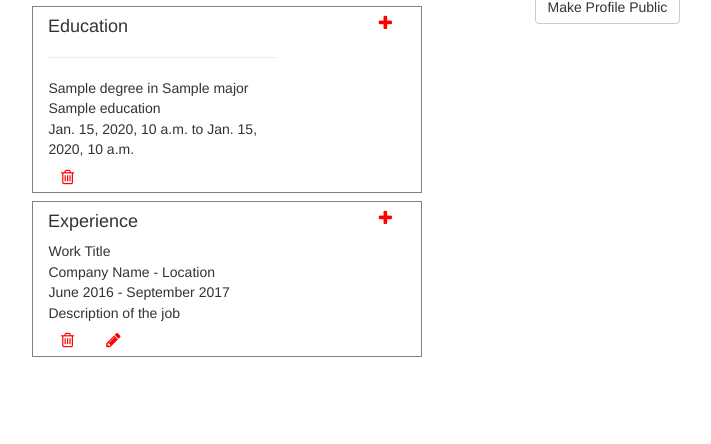
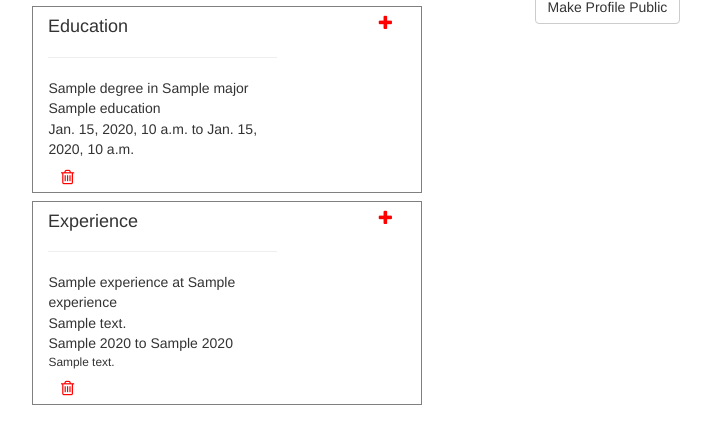
Before and after one commit to mikaelm1/jobsite, a Django app: template src/seeker/templates/seeker/profile.html in a window 1280 px wide. Shown: the part 123-567 px from the top of the page, without its empty margins (218-929 px from the left). Run offline with Django 3.2, Linux system fonts and the light colour scheme; the template is opened without the code that fills it: most values are stand-ins (such as "Sample title", 1, 10 or a date in 2020); some libraries are stand-ins or nearby versions.

Commit message:
Seeker can view job experiences on profile page

```diff
--- a/src/experience/models.py
+++ b/src/experience/models.py
@@ -1,4 +1,5 @@
 from django.db import models
+from seeker.models import Seeker
 
 
 class Experience(models.Model):
@@ -38,6 +39,7 @@ class Experience(models.Model):
     end_month = models.CharField(max_length=50, blank=True, null=True,
                                  choices=MONTHS, default=JANUARY)
     present = models.BooleanField(default=False)
+    seeker = models.ForeignKey(Seeker, on_delete=models.CASCADE)
 
     class Meta:
         db_table = 'experience'
--- a/src/experience/views.py
+++ b/src/experience/views.py
@@ -24,7 +24,7 @@ def add_experience(req):
                        job_description=job_description,
                        start_year=start_year, start_month=start_month,
                        end_year=end_year, end_month=end_month,
-                       present=present)
+                       present=present, seeker=user.seeker)
             messages.success(req, '{} was added to your profile.'.format(title))
             return redirect('/seeker/profile/{}'.format(user.id))
         else:
--- a/src/seeker/templates/seeker/profile.html
+++ b/src/seeker/templates/seeker/profile.html
@@ -37,12 +37,17 @@
         <div class="row profile">
             <div class="col-md-8">
                 <h4>Experience</h4>
-                <p>Work Title</p>
-                <p>Company Name - Location</p>
-                <p>June 2016 - September 2017</p>
-                <p>Description of the job</p>
-                <a class="btn btn-link fa fa-trash-o profile-icons" href="#" role="button"></a>
-                <a class="btn btn-link fa fa-pencil profile-icons" href="#"  role="button"></a>
+                {% for ex in experiences %}
+                    <hr>
+                    <p>{{ ex.title }} at {{ ex.company_name }} </p>
+                    <p>{{ ex.description }}</p>
+                    <p>{{ ex.start_month }}  {{ ex.start_year }} to {{ ex.end_month }} {{ ex.end_year }}</p>
+                    <p style="font-size: 85%;">{{ ex.job_description | truncatechars:300 }}</p>
+                    <form action="/education/delete-ed/{{ed.id}}/" method="POST">
+                        {% csrf_token %}
+                        <button type="submit" class="btn btn-link fa fa-trash-o profile-icons"></button>
+                    </form>
+                {% endfor %}
             </div>
             <div class="col-md-4 text-right">
                 <a class="btn btn-link fa fa-plus profile-icons" href="{% url 'experience:add-experience' %}" role="button"></a>
--- a/src/seeker/views.py
+++ b/src/seeker/views.py
@@ -54,6 +54,7 @@ def profile(request, id):
     user = User.objects.get(id=id)
     form = SeekerProfile(request.POST or None)
     ed = user.seeker.seekereducation_set.all().order_by('-year_ended')
+    ex = user.seeker.experience_set.all()
     # post means toggle profile visibility
     if request.method == 'POST':
         if user.seeker.visible:
@@ -64,7 +65,8 @@ def profile(request, id):
         user.save()
         return redirect('/seeker/profile/{}'.format(id))
     return render(request, 'seeker/profile.html', {'user': user, 'form': form,
-                                                   'schools': ed})
+                                                   'schools': ed,
+                                                   'experiences': ex})
 
 
 @login_required(login_url='/seeker/login')
```
Also changed, not shown: src/experience/migrations/0004_experience_seeker.py (added).
